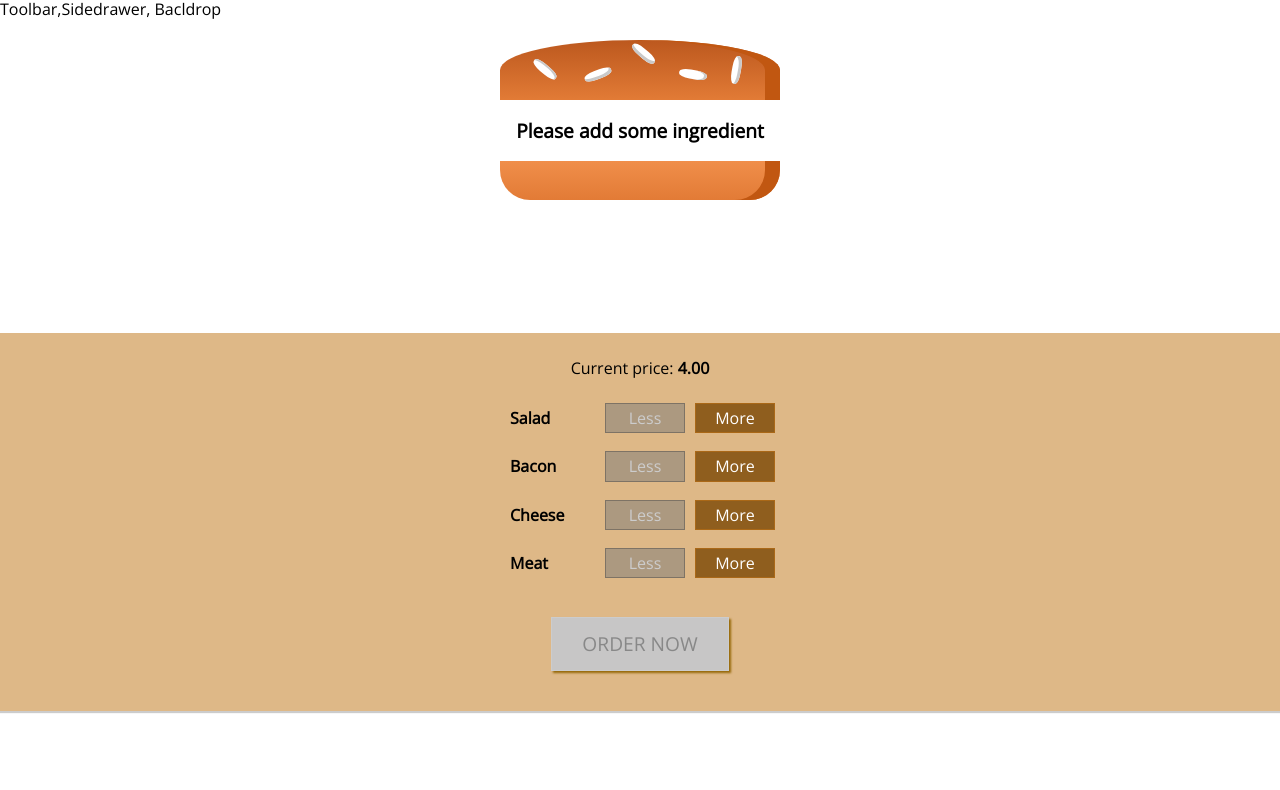
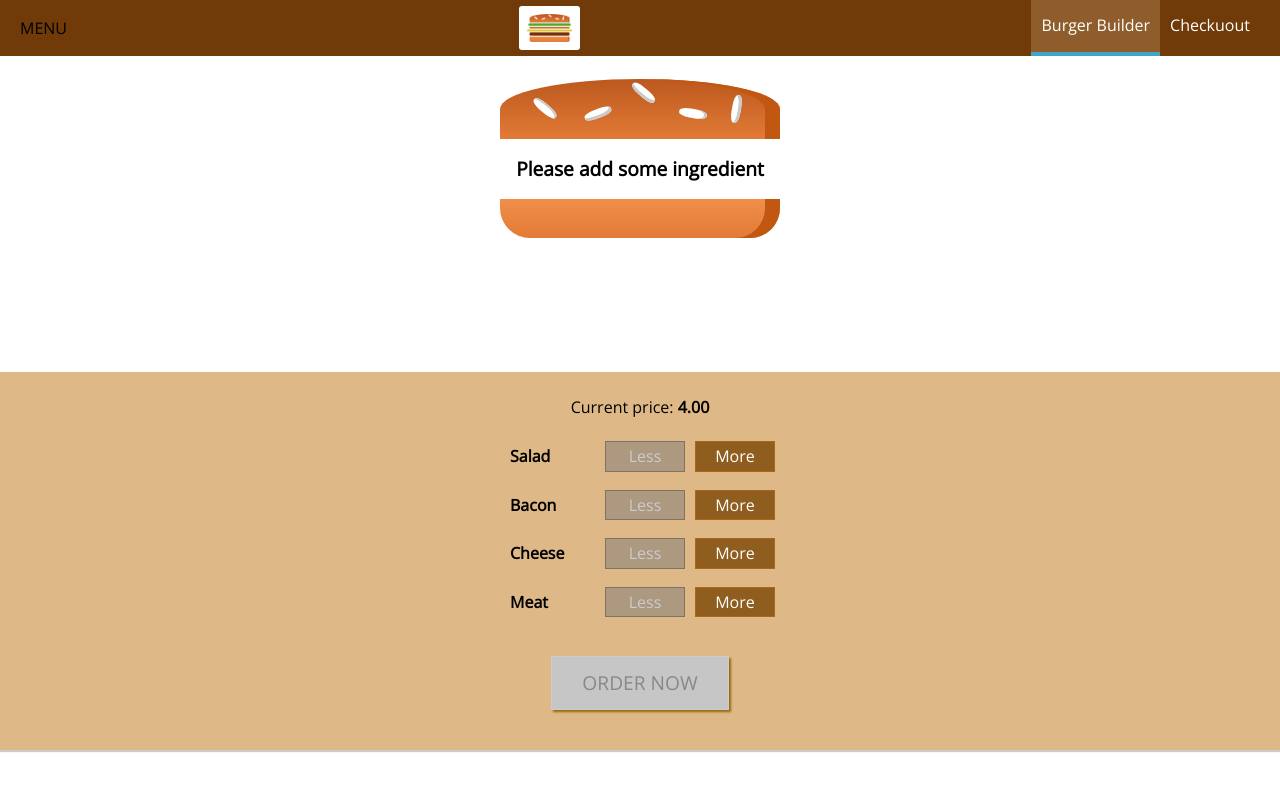
Before and after one commit to matforc/react-burger, a React app: page / in a window 1280 px wide. Shown: the top 790 px of the page. Built offline with nearby package versions, Linux system fonts and the light colour scheme.

Commit message:
added reusable toolbar items

```diff
--- a/src/components/Layout/Layout.js
+++ b/src/components/Layout/Layout.js
@@ -1,14 +1,15 @@
 import React from 'react';
 
 import Aux from '../../hoc/Aux';
-import classes from './layout.css'
+import classes from './layout.css';
+import Toolbar from '../Navigation/Toolbar/Toolbar';
 
 const layout = (props) => {
 
     return (
 
         <Aux>
-        <div>Toolbar,Sidedrawer, Bacldrop</div>
+        <Toolbar />
 
         <main className={classes.Content}>
             {props.children /*Questo prop.children è BurgerBuilder Component*/}
--- a/src/components/Layout/layout.css
+++ b/src/components/Layout/layout.css
@@ -1,3 +1,3 @@
 .Content {
-    margin-top: 15px;
+    margin-top: 72px;
 }
--- /dev/null
+++ b/src/components/Logo/Logo.css
@@ -0,0 +1,12 @@
+.Logo {
+    background-color: #FFFFFF;
+    padding: 8px;
+    height: 80%;
+    box-sizing: border-box;
+    border-radius: 3px;
+
+}
+
+.Logo img {
+    height: 100%;
+}
--- /dev/null
+++ b/src/components/Logo/Logo.js
@@ -0,0 +1,15 @@
+import React from 'react';
+
+import burgerLogo from '../../assets/images/burger-logo.png';
+import classes from './Logo.css';
+
+
+const Logo = (props) => {
+    return (
+        <div className={classes.Logo}>
+            <img src={burgerLogo} alt="Burger App" />
+        </div>
+    );
+};
+
+export default Logo;
--- /dev/null
+++ b/src/components/Navigation/NavigationItems/NavigationItem/NavigationItem.css
@@ -0,0 +1,45 @@
+.NavigationItem {
+    margin: 10px 0;
+    box-sizing: border-box;
+    display: block;
+    width: 100%;
+}
+
+.NavigationItem a {
+    color: #8F5C2C;
+    text-decoration: none;
+    width: 100%;
+    box-sizing: border-box;
+    display: block;
+}
+
+.NavigationItem a:hover,
+.NavigationItem a:active,
+.NavigationItem a.active {
+    color: #40A4C8;
+}
+
+@media (min-width: 500px) {
+    .NavigationItem {
+        margin: 0;
+        display: flex;
+        height: 100%;
+        width: auto;
+        align-items: center;
+    }
+
+    .NavigationItem a {
+        color: white;
+        height: 100%;
+        padding: 16px 10px;
+        border-bottom: 4px solid transparent;
+    }
+
+    .NavigationItem a:hover,
+    .NavigationItem a:active,
+    .NavigationItem a.active {
+        background-color: #8F5C2C;
+        border-bottom: 4px solid #40A4C8;
+        color: white;
+    }
+}
--- /dev/null
+++ b/src/components/Navigation/NavigationItems/NavigationItem/NavigationItem.js
@@ -0,0 +1,20 @@
+import React from 'react';
+import classes from './NavigationItem.css';
+
+const NavigationItem = (props) => {
+    return (
+
+        <li className={classes.NavigationItem}>
+            <a
+
+            href={props.link}
+            className={props.active ? classes.active : null}
+
+            >
+
+            {props.children}</a>
+        </li>
+    );
+};
+
+export default NavigationItem;
--- /dev/null
+++ b/src/components/Navigation/NavigationItems/NavigationItems.css
@@ -0,0 +1,15 @@
+.NavigationItems {
+    margin: 0;
+    padding: 0;
+    list-style: none;
+    display: flex;
+    flex-flow: column;
+    align-items: center;
+    height: 100%;
+}
+
+@media (min-width: 500px) {
+    .NavigationItems {
+        flex-flow: row;
+    }
+}
--- /dev/null
+++ b/src/components/Navigation/NavigationItems/NavigationItems.js
@@ -0,0 +1,19 @@
+import React from 'react';
+import classes from './NavigationItems.css';
+
+import NavigationItem from './NavigationItem/NavigationItem';
+import BurgerBuilder from '../../../containers/BurgerBuilder/BurgerBuilder';
+
+const NavigationItems = (props) => {
+    return (
+        <ul className={classes.NavigationItems}>
+
+            <NavigationItem link="/" active>Burger Builder</NavigationItem>
+
+            <NavigationItem Link="/">Checkuout</NavigationItem>
+
+        </ul>
+    );
+};
+
+export default NavigationItems;
--- a/src/components/Navigation/Toolbar/Toolbar.css
+++ b/src/components/Navigation/Toolbar/Toolbar.css
@@ -0,0 +1,18 @@
+.Toolbar {
+    height: 56px;
+    width: 100%;
+    position: fixed;
+    top: 0;
+    left: 0;
+    background: #703B09;
+    display: flex;
+    justify-content: space-between;
+    align-items: center;
+    padding: 0 20px;
+    box-sizing: border-box;
+    z-index: 90;
+}
+
+.Toolbar nav {
+    height: 100%;
+}
--- a/src/components/Navigation/Toolbar/Toolbar.js
+++ b/src/components/Navigation/Toolbar/Toolbar.js
@@ -1,14 +1,17 @@
 import React from 'react';
 import classes from './Toolbar.css';
+import Logo from '../../Logo/Logo';
+import NavigationItems from '../NavigationItems/NavigationItems';
 
 
 const toolbar = (props) => {
     return (
-        <header>
-            <div></div>
-
-
-
+        <header className={classes.Toolbar}>
+            <div>MENU</div>
+            <Logo/>
+            <nav>
+                <NavigationItems/>
+            </nav>
         </header>
 
     );
```
Also changed, not shown: src/assets/images/burger-logo.png (added).
